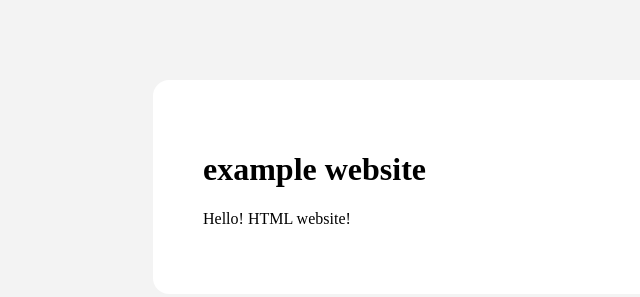
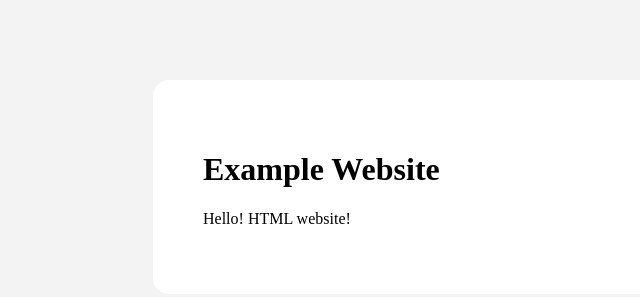
Before and after one commit to aroute/website, a plain HTML site: page index.html in a window 1280 px wide. Shown: the whole page, without its empty margins (137-777 px from the left). Drawn offline with Linux system fonts and the light colour scheme.

Commit message:
Update index.html

```diff
--- a/index.html
+++ b/index.html
@@ -36,7 +36,7 @@
 
 <body bgcolor="#f3f3f3">
 <div>
-    <h1>example website</h1>
+    <h1>Example Website</h1>
     <p>Hello! HTML website!</p>
 </div>
 </body>
```
